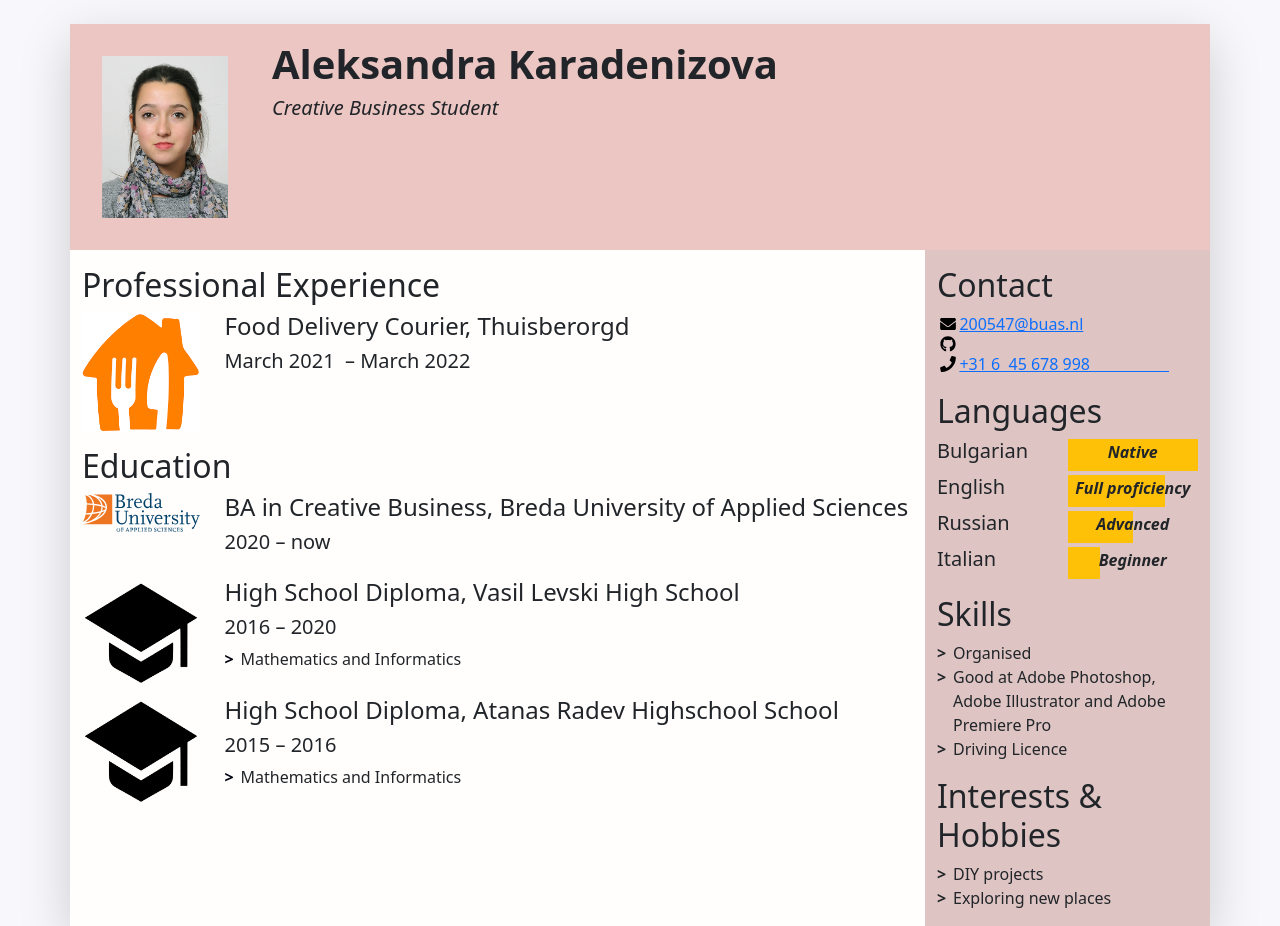
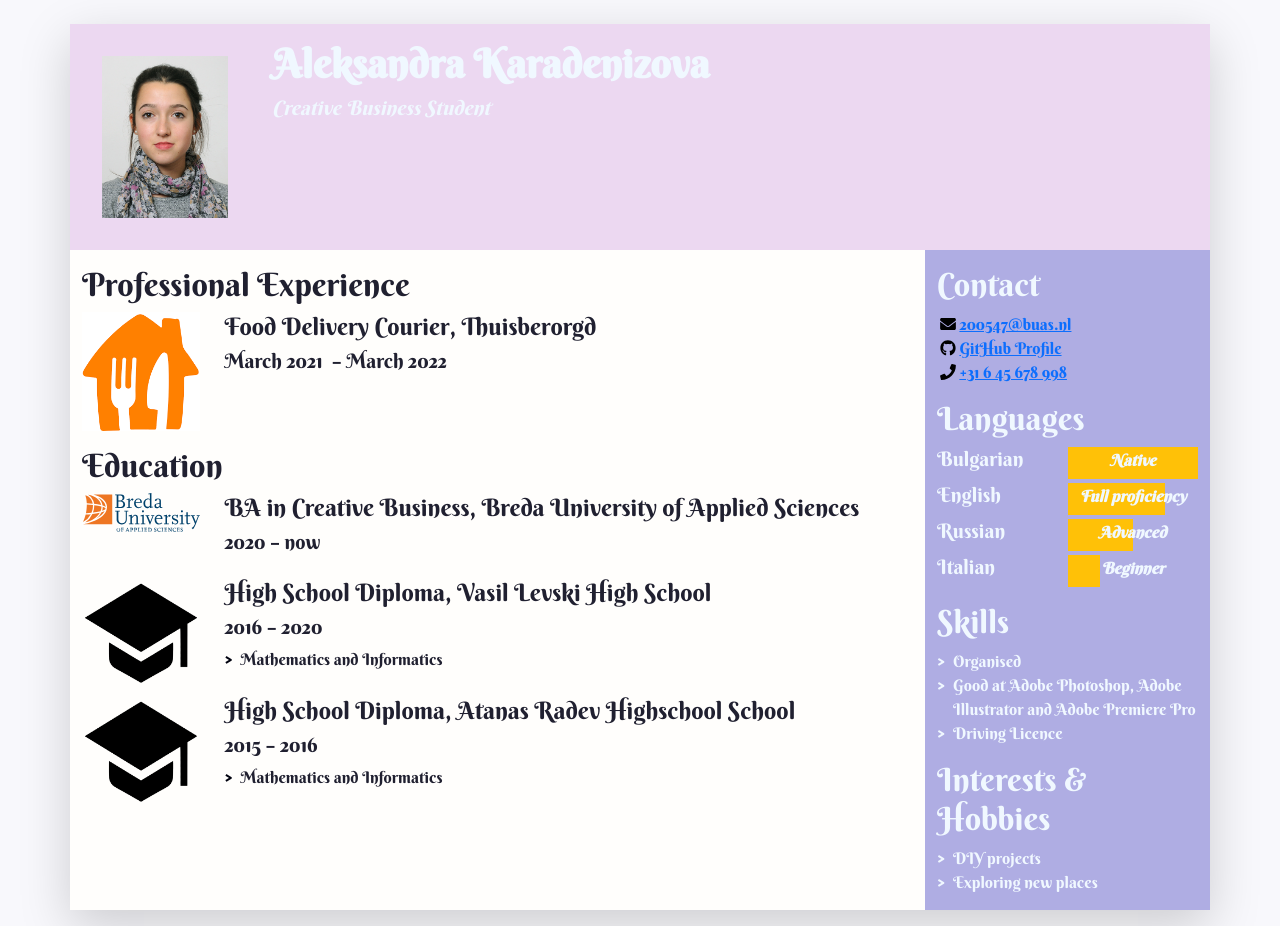
Before and after one commit to allekssk1/CV_aleksandra, a plain HTML site: page index.html in a window 1280 px wide. Shown: the top 926 px of the page. Drawn offline with nearby package versions, Linux system fonts and the light colour scheme.

Commit message:
font
font + layout

```diff
--- a/css/styles.css
+++ b/css/styles.css
@@ -1,12 +1,12 @@
 /* Use this file to use your own styles*/
 
 /* Import declaration to use Google Fonts - check https://fonts.google.com/ for details */
-@import url('https://fonts.googleapis.com/css2?family=Lato:ital,wght@0,400;0,700;1,400;1,700&display=swap');
-
+@import url('https://fonts.googleapis.com/css2?family=Berkshire+Swash&family=Hind:wght@500&display=swap');
 /* Styles for the body */
-
 body {
-	font-family: Lato, "Open Sans", Roboto, "Segoe UI", "Helvetica Neue", Helvetica, Arial, Cambria, "Hoefler Text", "Liberation Serif", Times, Constantia, 'Lucida Bright', 'DejaVu Serif', Georgia, 'serif'
+	font-family: 'Berkshire Swash', cursive;
+}
+body {
 	color: #202030;
 	background-color: #f8f8fc;
 }
@@ -14,7 +14,8 @@ body {
 /* Styles for custom classes in the document. (There are more, try to find them out!) */
 
 .resume-header {
-    background-color: #EBC6C2;
+    background-color: #ECD8F1;
+	color: aliceblue
 }
 
 .resume-main {
@@ -22,7 +23,8 @@ body {
 }
 
 .resume-aside {
-	background-color: #DEC5C3;
+	background-color: #AFADE3;
+	color: aliceblue
 }
 
 /* Styles for lists in the document */
--- a/index.html
+++ b/index.html
@@ -167,13 +167,14 @@
               </li>
               <li class="contact-item">
                 <a class="d-flex align-items-center" href="https://github.com/allekssk1" target="_blank">
-                  <img src="images/icons/github.svg" alt class="contact-icon">
+                  <img src="images/icons/github.svg" alt class="contact-icon" alt= GitHub Profile">
+					GitHub Profile
                 </a>
               </li>
               <li class="contact-item">
                 <a class="d-flex align-items-center" href="tel:+316" target="_blank">
                   <img class="contact-icon" src="images/icons/phone.svg" alt="Mobile Phone">
-                +31 6&nbsp; 45 678 998&nbsp; &nbsp; &nbsp; &nbsp; &nbsp; &nbsp; &nbsp; &nbsp; &nbsp; &nbsp; </a>
+                +31 6 45 678 998</a>
               </li>
             </ul>
           </section>
```
